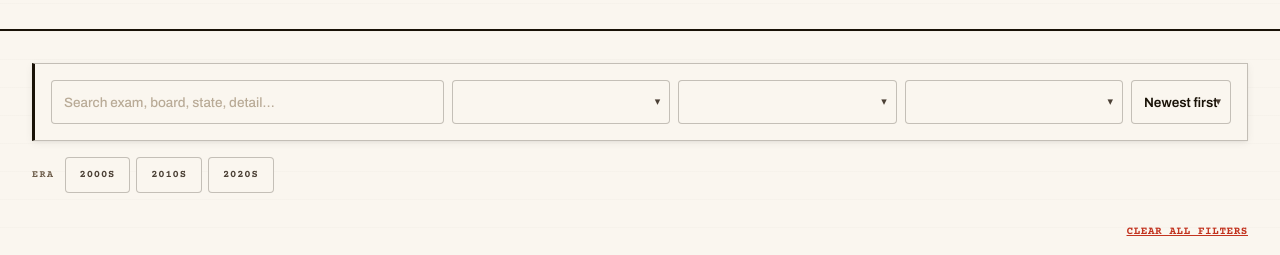
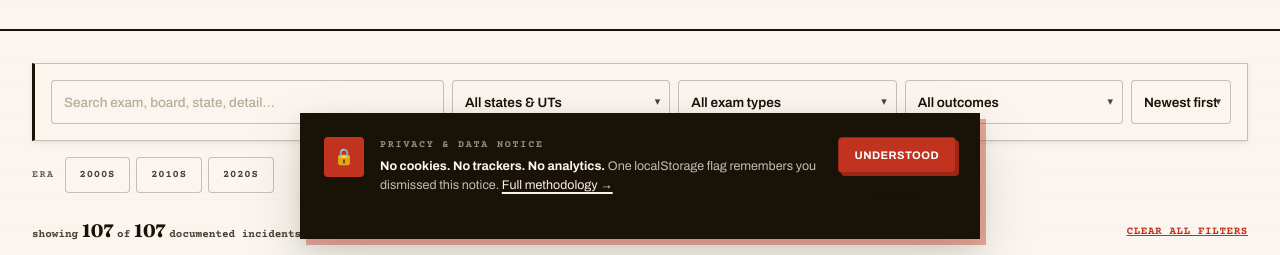
Before and after one commit to Sahil-Psyche/LEAKEPEDIA, a plain HTML site: page archive.html in a window 1280 px wide. Shown: the part 545-800 px from the top of the page. Drawn offline with nearby package versions, Linux system fonts and the light colour scheme; files that its build step writes are made by us from their sources; files whose address does not match are found by name.

Commit message:
Update stylesheet and script paths in archive.html

```diff
--- a/archive.html
+++ b/archive.html
@@ -21,7 +21,7 @@
   <link rel="preconnect" href="https://fonts.googleapis.com">
   <link rel="preconnect" href="https://fonts.gstatic.com" crossorigin>
   <link href="https://fonts.googleapis.com/css2?family=Fraunces:ital,opsz,wght@0,9..144,400;0,9..144,600;0,9..144,700;1,9..144,600;1,9..144,700&family=Archivo:wght@400;500;600;700;800&family=Courier+Prime:ital,wght@0,400;0,700;1,400&display=swap" rel="stylesheet">
-  <link rel="stylesheet" href="assets/style.css">
+  <link rel="stylesheet" href="style.css">
 </head>
 <body>
 
@@ -172,7 +172,7 @@
 
   <noscript><style>.splash{display:none!important}</style></noscript>
 
-  <script src="assets/data.js"></script>
-  <script src="assets/app.js"></script>
+  <script src="data.js"></script>
+  <script src="app.js"></script>
 </body>
 </html>
```
